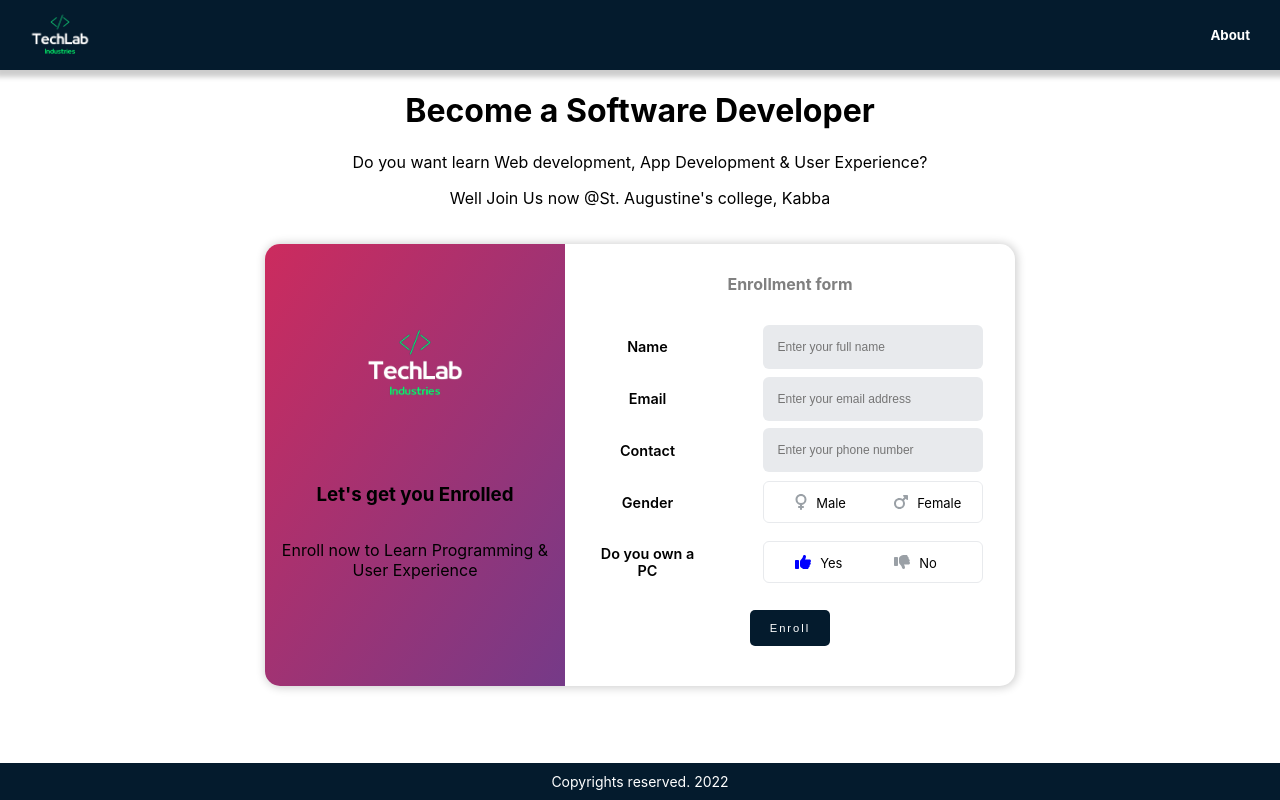
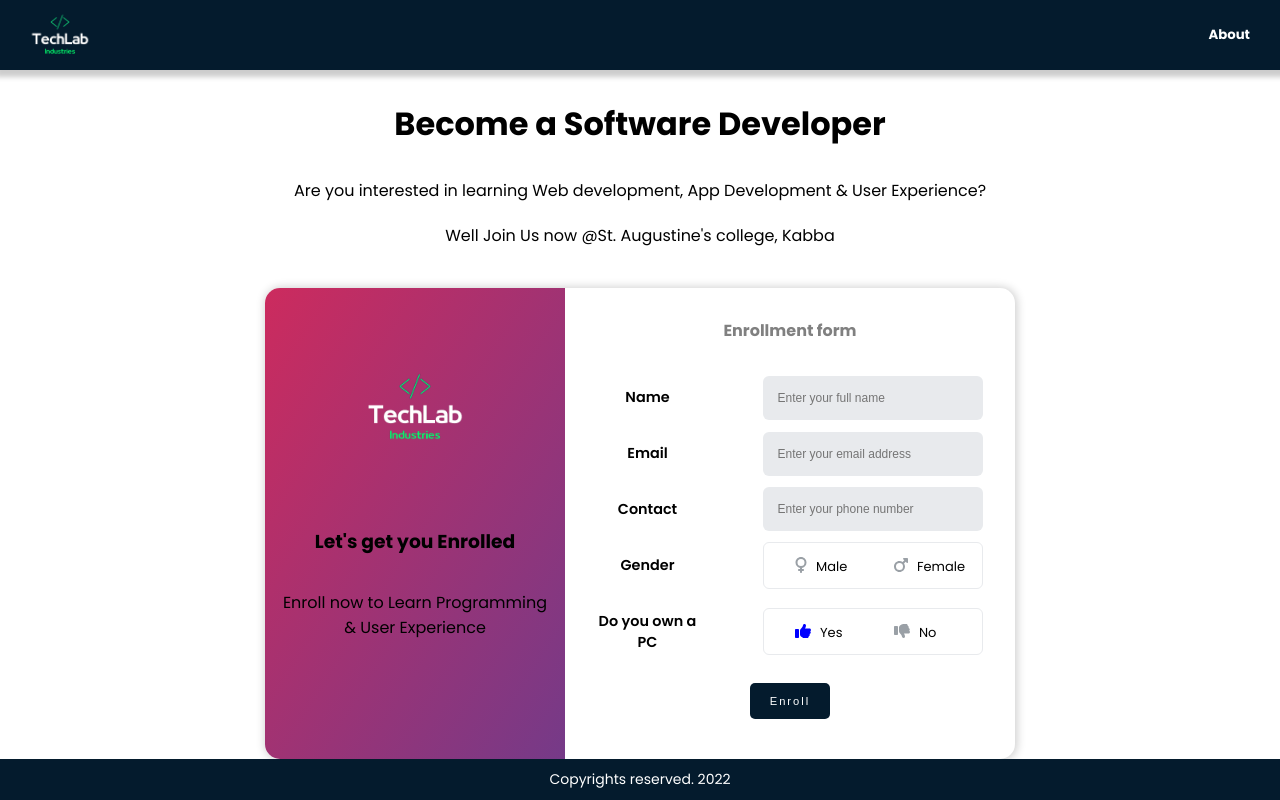
Before and after one commit to Dhannyphantom/learn-programming, a Next.js app: page / in a window 1280 px wide. Built offline with nearby package versions, Linux system fonts and the light colour scheme.

Commit message:
Fixed some styling and added google fonts

```diff
--- a/components/Button/Button.module.css
+++ b/components/Button/Button.module.css
@@ -11,7 +11,7 @@
 }
 
 .btn:active {
-  background-color: lightblue;
+  background-color: #004e9a;
 }
 
 .text {
--- a/components/Info/Info.js
+++ b/components/Info/Info.js
@@ -5,7 +5,8 @@ export default function Info() {
     <div className={styles.container}>
       <h1>Become a Software Developer</h1>
       <p>
-        Do you want learn Web development, App Development & User Experience?
+        Are you interested in learning Web development, App Development & User
+        Experience?
       </p>
       <p>Well Join Us now @{`St. Augustine's`} college, Kabba</p>
     </div>
--- a/components/Info/Info.module.css
+++ b/components/Info/Info.module.css
@@ -1,3 +1,22 @@
 .container {
+  width: 100%;
+}
+
+.container > p,
+.container > h1 {
+  margin: 5px auto;
   text-align: center;
 }
+
+.container > h1 {
+  width: 65%;
+
+  margin-top: 30px;
+  margin-bottom: 30px;
+}
+
+.container > p {
+  width: 70%;
+  margin-bottom: 20px;
+  line-height: 25px;
+}
--- a/components/Modal/Modal.js
+++ b/components/Modal/Modal.js
@@ -4,11 +4,15 @@ import { FontAwesomeIcon } from "@fortawesome/react-fontawesome";
 
 export default function Modal({ modal, setModal }) {
   if (!modal?.vis) return null;
+
+  const barColor = modal?.type === "error" ? styles.barError : "";
+  const barTextColor = modal?.type === "error" ? styles.barErrorText : "";
+
   return (
     <div className={styles.container}>
       <div className={styles.content}>
         <div className={styles.details}>
-          <p>{modal?.msg}</p>
+          <p className={`${styles.msg} ${barTextColor}`}>{modal?.msg}</p>
 
           <FontAwesomeIcon
             onClick={() => setModal({ vis: false })}
@@ -16,7 +20,7 @@ export default function Modal({ modal, setModal }) {
             icon={["fas", "close"]}
           />
         </div>
-        <div className={styles.bar} />
+        <div className={`${styles.bar} ${barColor}`} />
       </div>
     </div>
   );
--- a/components/Modal/Modal.module.css
+++ b/components/Modal/Modal.module.css
@@ -2,6 +2,10 @@
   height: 5px;
   width: 100%;
   background-color: green;
+}
+
+.barError {
+  background-color: red;
 }
 
 .container {
@@ -36,9 +40,13 @@
   align-items: center;
 }
 
-.details > p {
+.msg {
   padding-left: 10px;
   font-weight: 600;
   color: green;
   font-size: 14px;
 }
+
+.barErrorText {
+  color: red;
+}
--- a/pages/index.js
+++ b/pages/index.js
@@ -12,6 +12,12 @@ export default function Home() {
         <title>Learn Programming</title>
         <meta name="description" content="Generated by create next app" />
         <link rel="icon" href="/logo-transparent.png" />
+        <link rel="preconnect" href="https://fonts.googleapis.com" />
+        <link rel="preconnect" href="https://fonts.gstatic.com" crossorigin />
+        <link
+          href="https://fonts.googleapis.com/css2?family=Poppins:wght@200;400;600;700&display=swap"
+          rel="stylesheet"
+        />
       </Head>
 
       <NavBar />
--- a/styles/globals.css
+++ b/styles/globals.css
@@ -1,9 +1,10 @@
 html,
 body {
   padding: 0;
+  font-family: "Poppins", sans-serif;
   margin: 0;
-  font-family: -apple-system, BlinkMacSystemFont, Segoe UI, Roboto, Oxygen,
-    Ubuntu, Cantarell, Fira Sans, Droid Sans, Helvetica Neue, sans-serif;
+  /* font-family: -apple-system, BlinkMacSystemFont, Segoe UI, Roboto, Oxygen,
+    Ubuntu, Cantarell, Fira Sans, Droid Sans, Helvetica Neue, sans-serif; */
 }
 
 a {
```
